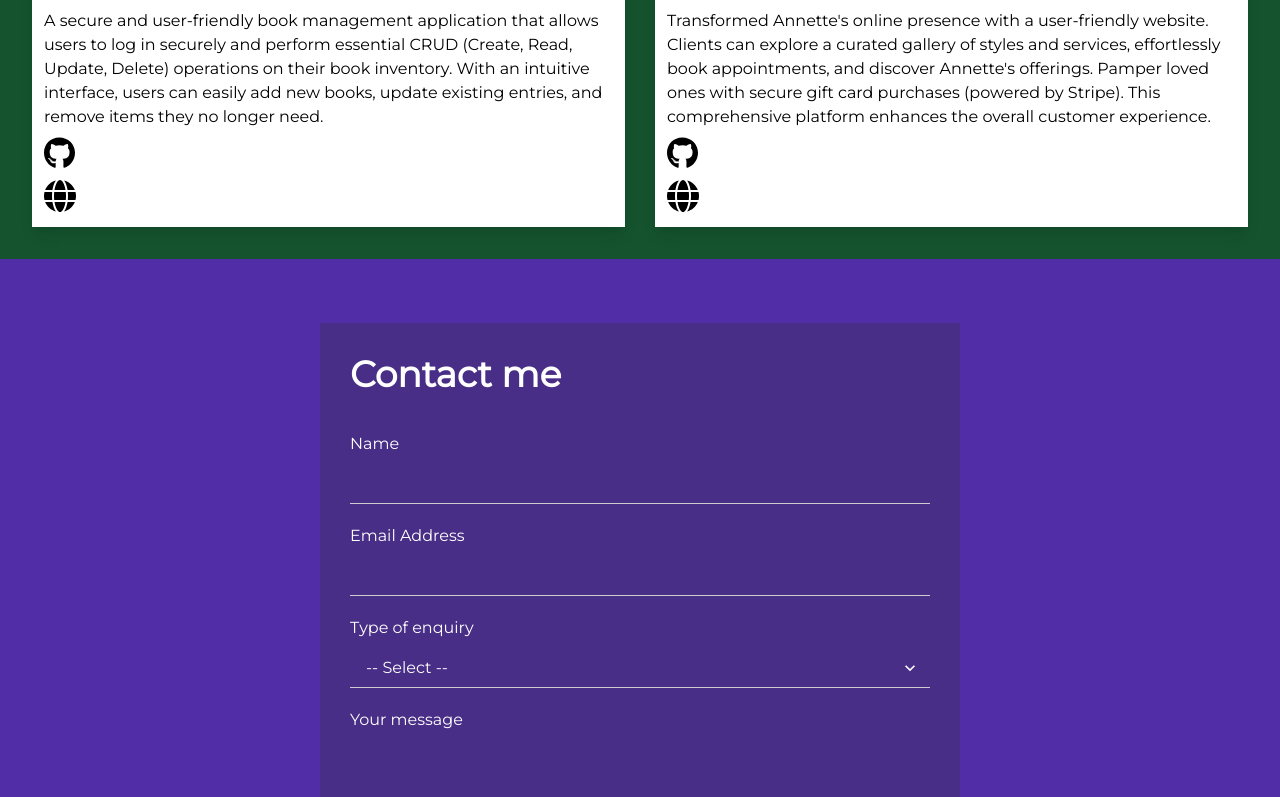
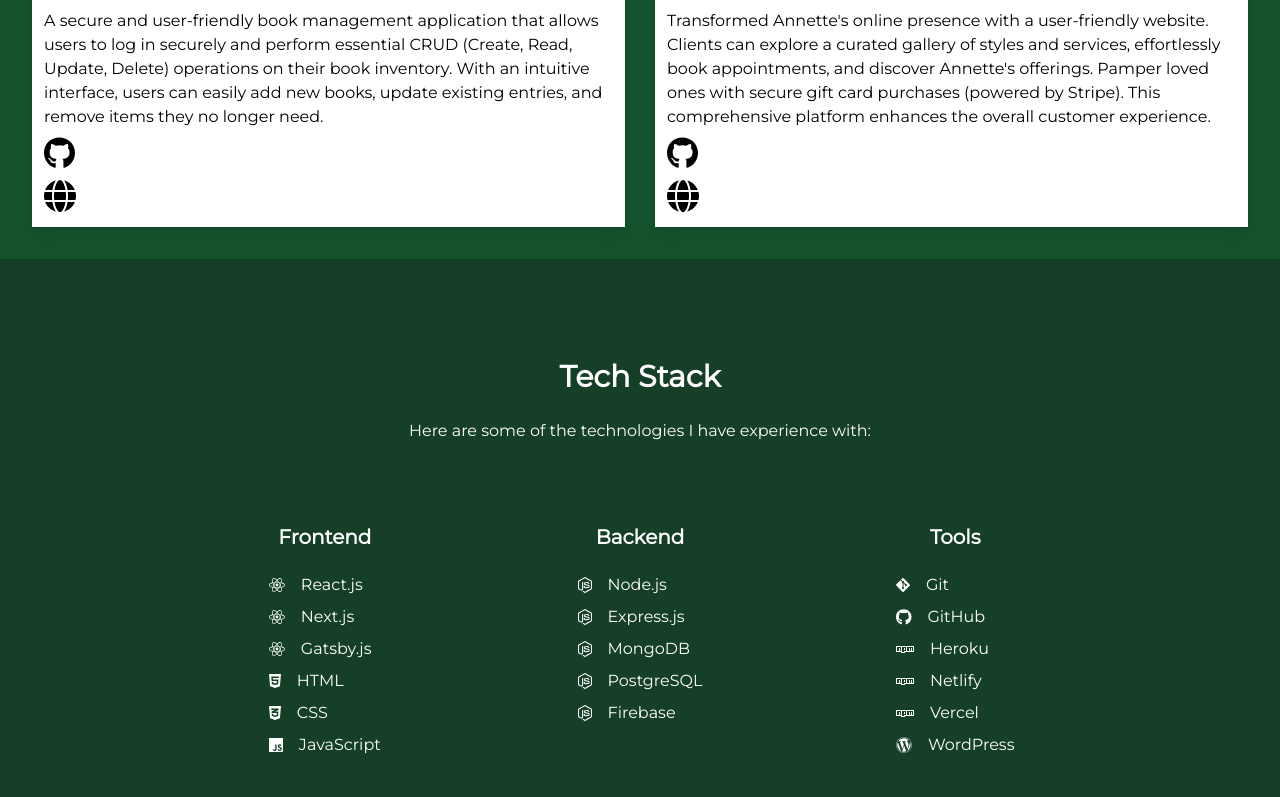
Before and after one commit to thomastepi/portfolio, a React (Create React App) app: page / in a window 1280 px wide. Shown: the part 2000-2797 px from the top of the page. Built offline with nearby package versions, Linux system fonts and the light colour scheme; no server answers; a web font is replaced by a local one.

Commit message:
tech stack section

```diff
--- a/src/App.js
+++ b/src/App.js
@@ -1,12 +1,15 @@
 import React, { useEffect } from "react";
 import { ChakraProvider } from "@chakra-ui/react";
-import Header from "./components/Header";
-import LandingSection from "./components/LandingSection";
-import ProjectsSection from "./components/ProjectsSection";
-import ContactMeSection from "./components/ContactMeSection";
-import Footer from "./components/Footer";
+import {
+  Header,
+  LandingSection,
+  ProjectsSection,
+  ContactMeSection,
+  TechStackSection,
+  Alert,
+  Footer,
+} from "./components";
 import { AlertProvider } from "./context/alertContext";
-import Alert from "./components/Alert";
 import styled from "styled-components";
 import ReactGA from "react-ga4";
 
@@ -36,6 +39,7 @@ function App() {
           <Header />
           <LandingSection />
           <ProjectsSection />
+          <TechStackSection />
           <ContactMeSection />
           <Footer />
           <Alert />
--- a/src/components/ContactMeSection.js
+++ b/src/components/ContactMeSection.js
@@ -66,7 +66,7 @@ const LandingSection = () => {
       py={16}
       spacing={8}
     >
-      <VStack bg="#492E87" p="30px" w="100%" alignItems="flex-start">
+      <VStack bg="#492E87" p="30px" w="100%">
         <Heading as="h1" id="contactme-section">
           Contact me
         </Heading>
--- a/src/components/ProjectsSection.js
+++ b/src/components/ProjectsSection.js
@@ -11,10 +11,9 @@ const ProjectsSection = () => {
         backgroundColor="#14532d"
         isDarkBackground
         p={8}
-        alignItems="flex-start"
         spacing={8}
       >
-        <Heading as="h1" id="projects-section">
+        <Heading id="projects-section">
           Featured Projects
         </Heading>
         <Box
--- /dev/null
+++ b/src/components/TechStackSection.js
@@ -0,0 +1,139 @@
+import React from "react";
+import {
+  Heading,
+  Grid,
+  VStack,
+  Center,
+  Text,
+  useBreakpointValue,
+  HStack,
+} from "@chakra-ui/react";
+import { FontAwesomeIcon } from "@fortawesome/react-fontawesome";
+import {
+  faReact,
+  faNodeJs,
+  faHtml5,
+  faCss3Alt,
+  faJs,
+  faGitAlt,
+  faGithub,
+  faNpm,
+  faWordpress,
+} from "@fortawesome/free-brands-svg-icons";
+
+const TechStackSection = () => {
+  const columns = useBreakpointValue({ base: 1, md: 3 });
+
+  return (
+    <Center py="100px" w="100%" bg="#163f27" color="white">
+      <Center w="100%">
+        <VStack w="80%">
+          <Heading size="lg" mb={4}>
+            Tech Stack
+          </Heading>
+          <Text mb={6}>
+            Here are some of the technologies I have experience with:
+          </Text>
+          <Grid
+            pt="50px"
+            w="90%"
+            templateColumns={`repeat(${columns}, 1fr)`}
+            gap={6}
+          >
+            <VStack>
+              <Heading size="md" mb={4}>
+                Frontend
+              </Heading>
+              <VStack align="start">
+                <HStack>
+                  <FontAwesomeIcon icon={faReact} />
+                  <Text ml={2}>React.js</Text>
+                </HStack>
+                <HStack>
+                  <FontAwesomeIcon icon={faReact} />
+                  <Text ml={2}>Next.js</Text>
+                </HStack>
+                <HStack>
+                  <FontAwesomeIcon icon={faReact} />
+                  <Text ml={2}>Gatsby.js</Text>
+                </HStack>
+                <HStack>
+                  <FontAwesomeIcon icon={faHtml5} />
+                  <Text ml={2}>HTML</Text>
+                </HStack>
+                <HStack>
+                  <FontAwesomeIcon icon={faCss3Alt} />
+                  <Text ml={2}>CSS</Text>
+                </HStack>
+                <HStack>
+                  <FontAwesomeIcon icon={faJs} />
+                  <Text ml={2}>JavaScript</Text>
+                </HStack>
+              </VStack>
+            </VStack>
+            <VStack>
+              <Heading size="md" mb={4}>
+                Backend
+              </Heading>
+              <VStack align="start">
+                <HStack>
+                  <FontAwesomeIcon icon={faNodeJs} />
+                  <Text ml={2}>Node.js</Text>
+                </HStack>
+                <HStack>
+                  <FontAwesomeIcon icon={faNodeJs} />
+                  <Text ml={2}>Express.js</Text>
+                </HStack>
+                <HStack>
+                  <FontAwesomeIcon icon={faNodeJs} />
+                  <Text ml={2}>MongoDB</Text>
+                </HStack>
+                <HStack>
+                  <FontAwesomeIcon icon={faNodeJs} />
+                  <Text ml={2}>PostgreSQL</Text>
+                </HStack>
+                <HStack>
+                  <FontAwesomeIcon icon={faNodeJs} />
+                  <Text ml={2}>Firebase</Text>
+                </HStack>
+              </VStack>
+            </VStack>
+            <VStack>
+              <Heading size="md" mb={4}>
+                Tools
+              </Heading>
+              <VStack align="start">
+                <HStack>
+                  <FontAwesomeIcon icon={faGitAlt} />
+                  <Text ml={2}>Git</Text>
+                </HStack>
+                <HStack>
+                  <FontAwesomeIcon icon={faGithub} />
+                  <Text ml={2}>GitHub</Text>
+                </HStack>
+                <HStack>
+                  <FontAwesomeIcon icon={faNpm} />
+                  <Text ml={2}>Heroku</Text>
+                </HStack>
+                <HStack>
+                  <FontAwesomeIcon icon={faNpm} />
+                  <Text ml={2}>Netlify</Text>
+                </HStack>
+                <HStack>
+                  <FontAwesomeIcon icon={faNpm} />
+                  <Text ml={2}>Vercel</Text>
+                </HStack>
+                <HStack>
+                  <FontAwesomeIcon icon={faWordpress} />
+                  <Text ml={2}>WordPress</Text>
+                </HStack>
+              </VStack>
+            </VStack>
+          </Grid>
+        </VStack>
+      </Center>
+    </Center>
+  );
+};
+
+export default TechStackSection;
--- /dev/null
+++ b/src/components/index.js
@@ -0,0 +1,17 @@
+import Alert from "./Alert";
+import ContactMeSection from "./ContactMeSection";
+import Footer from "./Footer";
+import Header from "./Header";
+import LandingSection from "./LandingSection";
+import ProjectsSection from "./ProjectsSection";
+import TechStackSection from "./TechStackSection";
+
+export {
+  Alert,
+  ContactMeSection,
+  Footer,
+  Header,
+  LandingSection,
+  ProjectsSection,
+  TechStackSection,
+};
```
